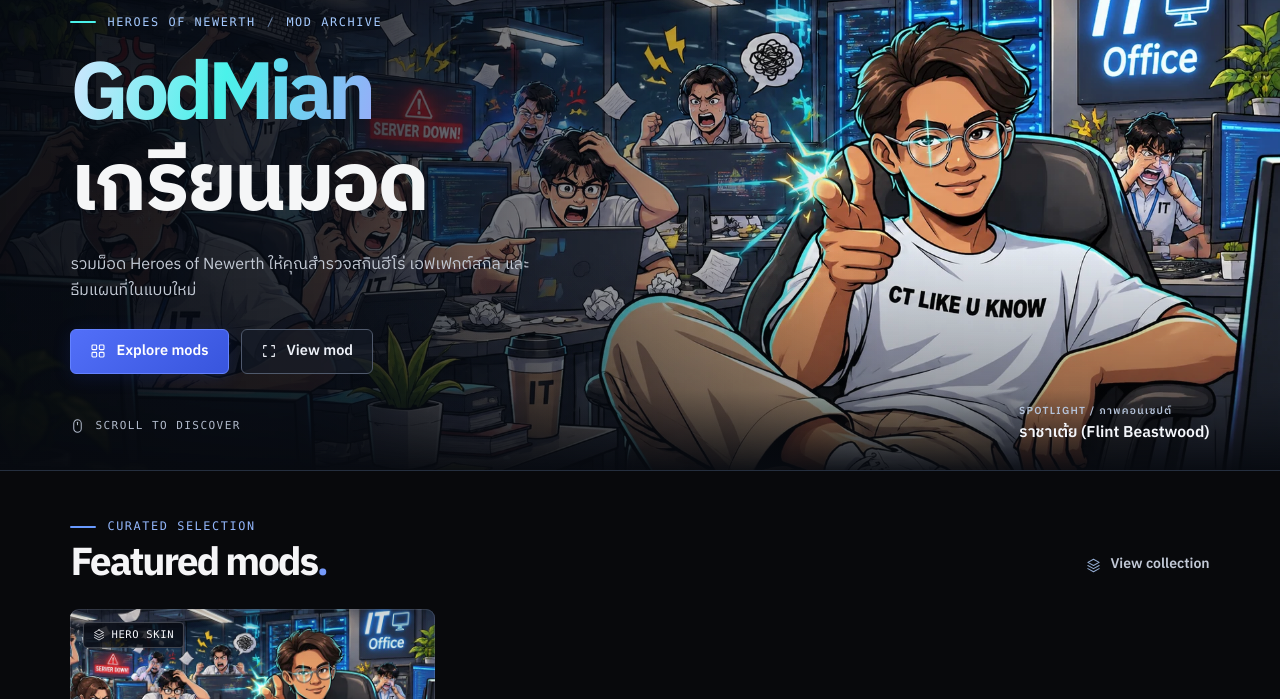
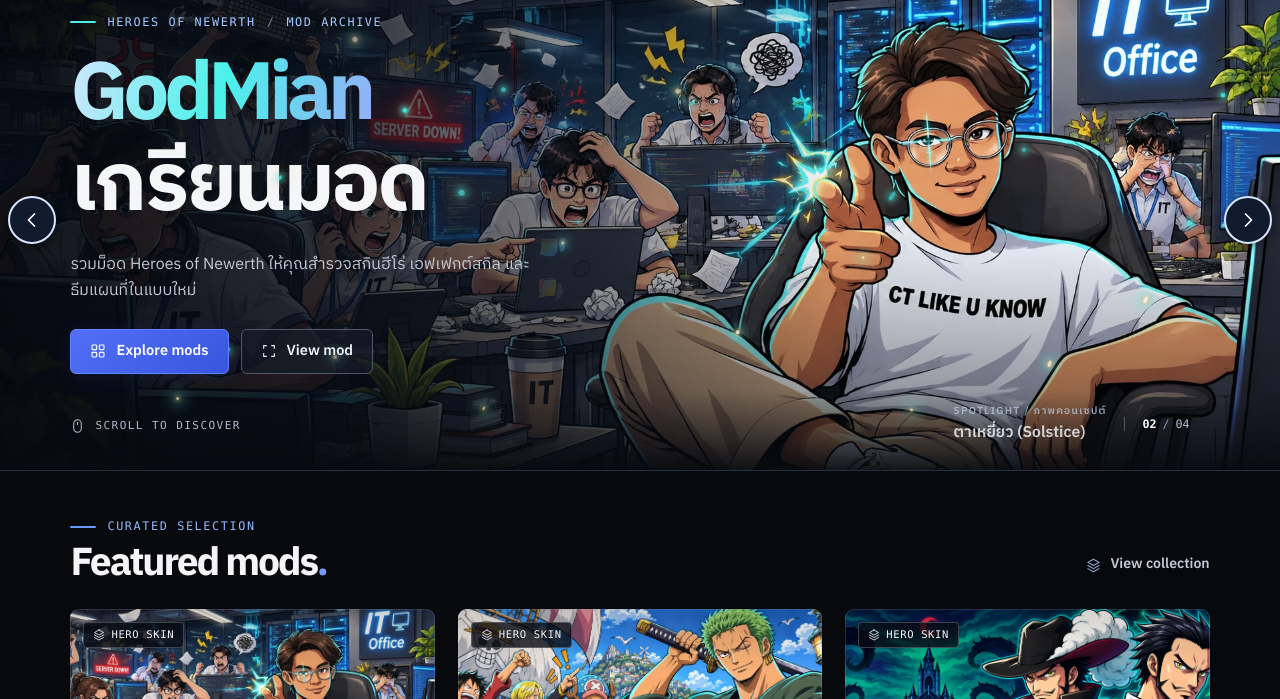
Before and after one commit to godmian-hon/godmian-hon.github.io, a plain HTML site: page index.html in a window 1280 px wide. Shown: the part 101-800 px from the top of the page. Drawn offline with Linux system fonts and the light colour scheme.

Commit message:
fix banner

```diff
--- a/data/characters/baki.json
+++ b/data/characters/baki.json
@@ -8,7 +8,7 @@
   "longDescription": "รายละเอียดเต็มของ บากิ (Rampage)",
   "version": "0.1.0",
   "fileSize": "",
-  "featured": false,
+  "featured": true,
   "concept": false,
   "thumbnail": "./assets/art/baki-thumb.webp",
   "heroImage": "./assets/art/baki.webp",
--- a/data/characters/mihawk.json
+++ b/data/characters/mihawk.json
@@ -8,7 +8,7 @@
   "longDescription": "รายละเอียดเต็มของ ตาเหยี่ยว (Solstice)",
   "version": "0.1.0",
   "fileSize": "",
-  "featured": false,
+  "featured": true,
   "concept": true,
   "thumbnail": "./assets/art/mihawk-thumb.webp",
   "heroImage": "./assets/art/mihawk.webp",
--- a/data/characters/zoro.json
+++ b/data/characters/zoro.json
@@ -11,7 +11,7 @@
   "fileSize": "12.0 MB",
   "createdAt": "2026-11-23",
   "updatedAt": "2026-11-23",
-  "featured": false,
+  "featured": true,
   "concept": true,
   "thumbnail": "assets/art/zoro/thumb.webp",
   "heroImage": "assets/art/zoro/cover.webp",
--- a/js/hero.js
+++ b/js/hero.js
@@ -3,8 +3,8 @@ import { animate, enableSwipe, followPointer, imageSwitcher } from './motion.js'
 
 export function initializeHero(mods) {
   const featured = mods.filter(mod => mod.featured);
-  const slides = [...featured].sort((a, b) => b.createdAt.localeCompare(a.createdAt));
-  if (!slides.length && mods.length) slides.push(mods[0]);
+  const pool = featured.length > 1 ? featured : mods;
+  const slides = [...pool].sort((a, b) => Number(b.featured) - Number(a.featured) || b.createdAt.localeCompare(a.createdAt));
   const controls = document.getElementById('hero-controls');
   const spotlightLink = document.getElementById('spotlight-link');
   if (!slides.length) {
@@ -31,12 +31,15 @@ export function initializeHero(mods) {
     atmosphere.replaceChildren();
     if (matchMedia('(prefers-reduced-motion: reduce)').matches) return;
     const motes = document.createDocumentFragment();
-    for (let i = 0; i < 18; i++) {
+    for (let i = 0; i < 28; i++) {
       const mote = document.createElement('i');
-      mote.style.left = (28 + (i * 47) % 71) + '%';
-      mote.style.top = (16 + (i * 29) % 81) + '%';
-      mote.style.setProperty('--drift', (16 + i % 5 * 11) + 'px');
-      mote.style.animationDelay = i % 6 * 95 + 'ms';
+      mote.style.left = (8 + (i * 37) % 88) + '%';
+      mote.style.top = (18 + (i * 29) % 78) + '%';
+      mote.style.setProperty('--drift', ((i % 2 ? 1 : -1) * (14 + (i % 5) * 11)) + 'px');
+      mote.style.setProperty('--rise', (-65 - (i % 4) * 22) + 'px');
+      mote.style.setProperty('--size', (2.5 + (i % 4) * 1.1) + 'px');
+      mote.style.animationDuration = (3.4 + (i % 5) * 0.65) + 's';
+      mote.style.animationDelay = -(i * 0.37) + 's';
       motes.append(mote);
     }
     atmosphere.append(motes);
--- a/styles/motion.css
+++ b/styles/motion.css
@@ -19,15 +19,22 @@
     background-image: linear-gradient(105deg, #d8e5ff, var(--scene-color, #95baff) 50%, #9aaaf9);
   }
   .hero-atmosphere {
-    display: block; position: absolute; inset: 0; z-index: -1;
+    display: block; position: absolute; inset: 0; z-index: 0;
     overflow: hidden; pointer-events: none; color: var(--scene-color, var(--ice));
   }
   .hero-atmosphere i {
-    position: absolute; width: 3px; height: 3px; border-radius: 50%;
-    background: currentColor; box-shadow: 0 0 8px 1px currentColor;
-    opacity: 0; animation: drift-light 3.8s ease-out both;
+    position: absolute; width: var(--size, 3.5px); height: var(--size, 3.5px); border-radius: 50%;
+    background: #fff6e5;
+    box-shadow: 0 0 6px 1px #ffb347, 0 0 14px 3px currentColor;
+    opacity: 0; animation: drift-light 4.2s ease-in-out infinite;
   }
-  .hero-atmosphere i:nth-child(3n) { width: 2px; height: 5px; border-radius: 70%; }
+  .hero-atmosphere i:nth-child(3n) {
+    width: calc(var(--size, 3.5px) * 0.75); height: calc(var(--size, 3.5px) * 1.7); border-radius: 70%;
+  }
+  .hero-atmosphere i:nth-child(2n) {
+    background: currentColor;
+    box-shadow: 0 0 8px 2px currentColor, 0 0 16px 3px #ff7b2980;
+  }
   .scroll-cue .icon { animation: scroll-hint 1.45s .7s 2 ease-in-out; }
   .btn, .round, .detail-icon-btn, .detail-download {
     transition: transform .2s ease-out, background-color .2s, border-color .2s, box-shadow .2s;
@@ -108,9 +115,10 @@
   to { opacity: 1; transform: none; }
 }
 @keyframes drift-light {
-  0% { opacity: 0; transform: translate(0, 16px) rotate(18deg); }
-  20% { opacity: .8; }
-  100% { opacity: 0; transform: translate(var(--drift), -65px) rotate(40deg); }
+  0% { opacity: 0; transform: translate(0, 18px) scale(.75) rotate(18deg); }
+  22% { opacity: .92; }
+  65% { opacity: .7; }
+  100% { opacity: 0; transform: translate(var(--drift, 24px), var(--rise, -85px)) scale(1.1) rotate(42deg); }
 }
 @keyframes scroll-hint { 50% { transform: translateY(3px); } }
 @keyframes viewer-in {
```
Also changed, not shown: 1 other file.
